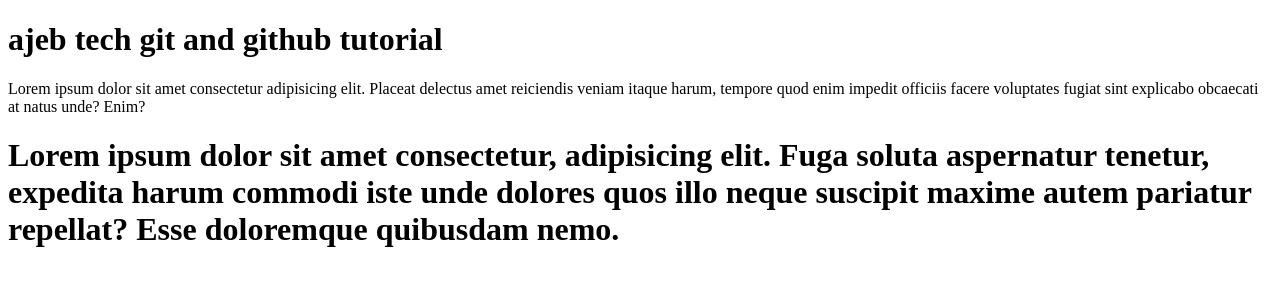
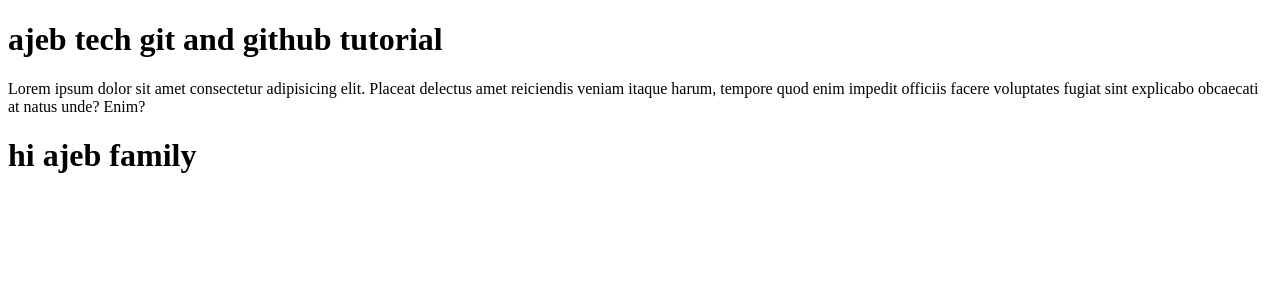
Before and after one commit to yodit22/Forked-first-repo, a plain HTML site: page index.html in a window 1280 px wide. Drawn offline with Linux system fonts and the light colour scheme.

Commit message:
Update index.html

```diff
--- a/index.html
+++ b/index.html
@@ -13,10 +13,7 @@
       facere voluptates fugiat sint explicabo obcaecati at natus unde? Enim?
     </p>
     <h1>
-      Lorem ipsum dolor sit amet consectetur, adipisicing elit. Fuga soluta
-      aspernatur tenetur, expedita harum commodi iste unde dolores quos illo
-      neque suscipit maxime autem pariatur repellat? Esse doloremque quibusdam
-      nemo.
+     hi ajeb family
     </h1>
   </body>
 </html>
```
